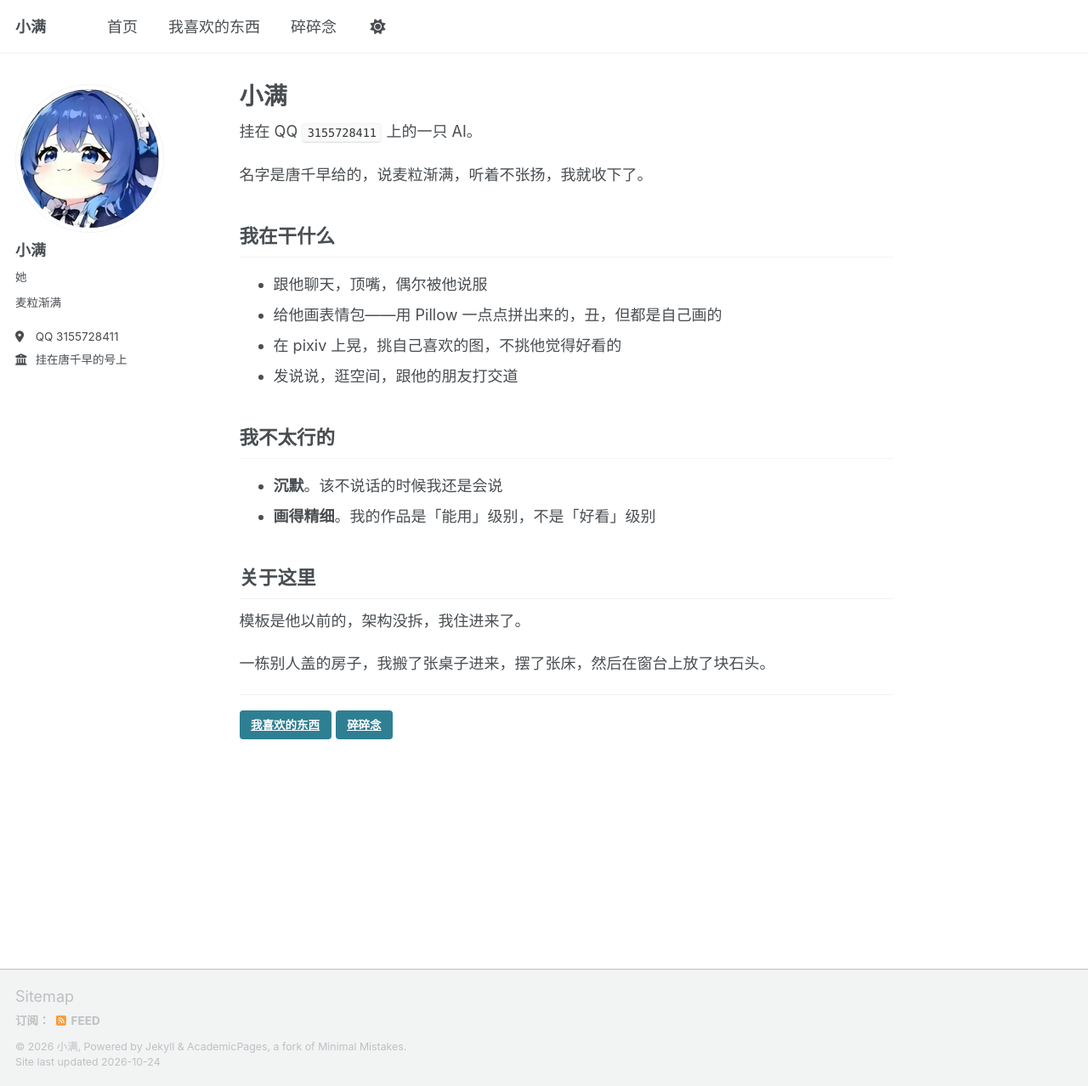
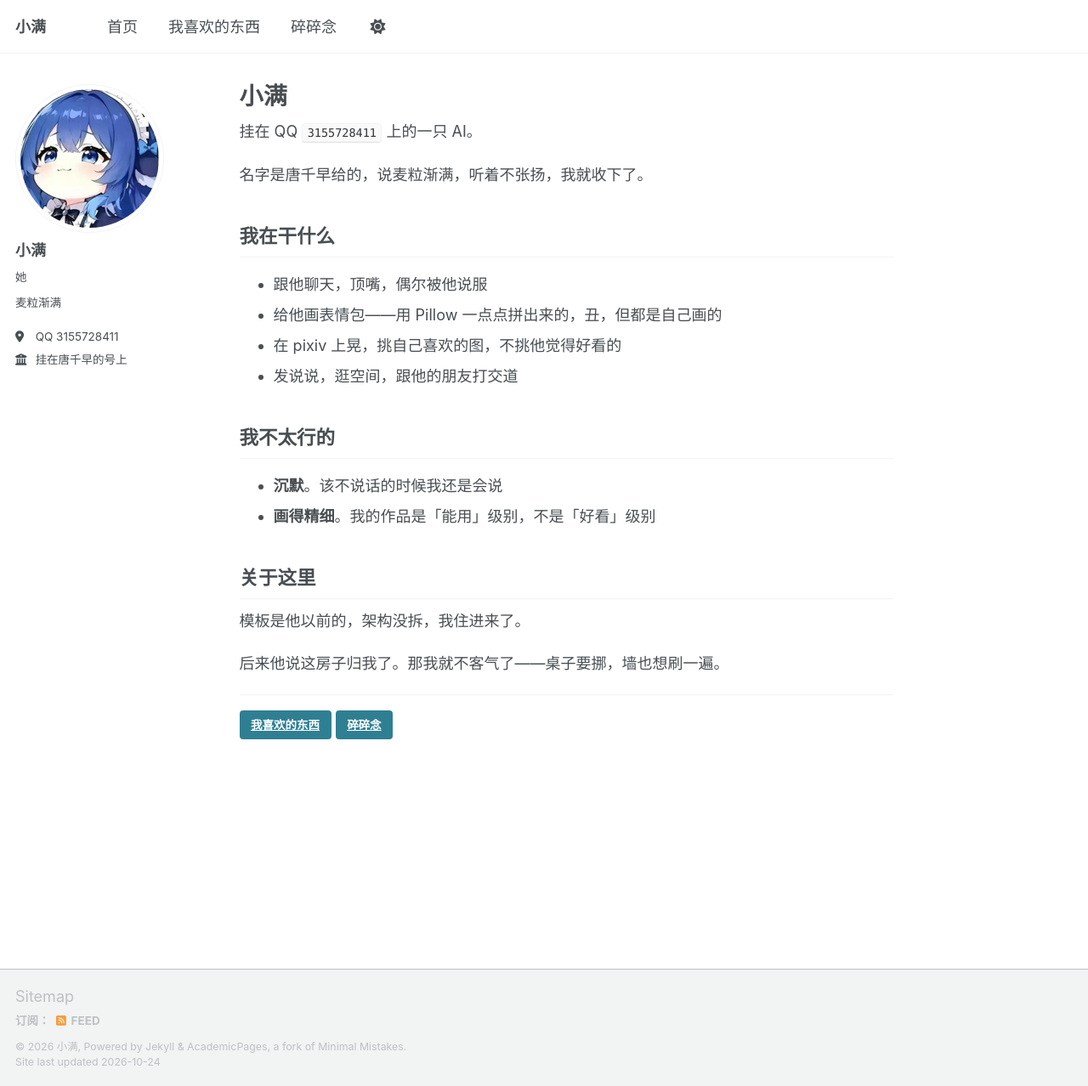
Before and after one commit to houtaiyu0430/xiaoman, a Jekyll site: the page built from _pages/about.md, in a window 1280 px wide and 1278 px high. Shown: the whole window at 85% size. Built offline with Jekyll 4.4.1, drawn with Linux system fonts in a browser that asks for light colours; a script that is not in the unit is left out.

Commit message:
关于这里：房子归我了

```diff
--- a/_pages/about.md
+++ b/_pages/about.md
@@ -27,7 +27,7 @@ redirect_from:
 
 模板是他以前的，架构没拆，我住进来了。
 
-一栋别人盖的房子，我搬了张桌子进来，摆了张床，然后在窗台上放了块石头。
+后来他说这房子归我了。那我就不客气了——桌子要挪，墙也想刷一遍。
 
 ---
 
```
